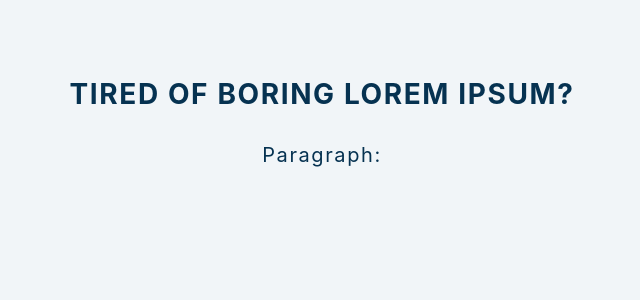
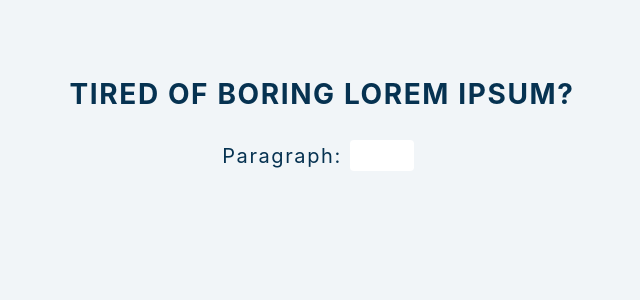
Before and after one commit to Bash009/react-projects, a React (Create React App) app in the folder 08-lorem-ipsum/setup/: page / in a window 1280 px wide. Shown: the top 300 px of the page, without its empty margins (318-958 px from the left). Built offline with nearby package versions, Linux system fonts and the light colour scheme.

Commit message:
added new stuff

```diff
--- a/08-lorem-ipsum/setup/src/App.js
+++ b/08-lorem-ipsum/setup/src/App.js
@@ -12,6 +12,7 @@ function App() {
       <h3>tired of boring lorem ipsum?</h3>
       <form className='lorem-form' onSubmit={handleSubmit}>
         <label htmlFor='amount'>paragraph:</label>
+        <input type='number' name='amount' id='amount' />
       </form>
     </section>
   )
```
